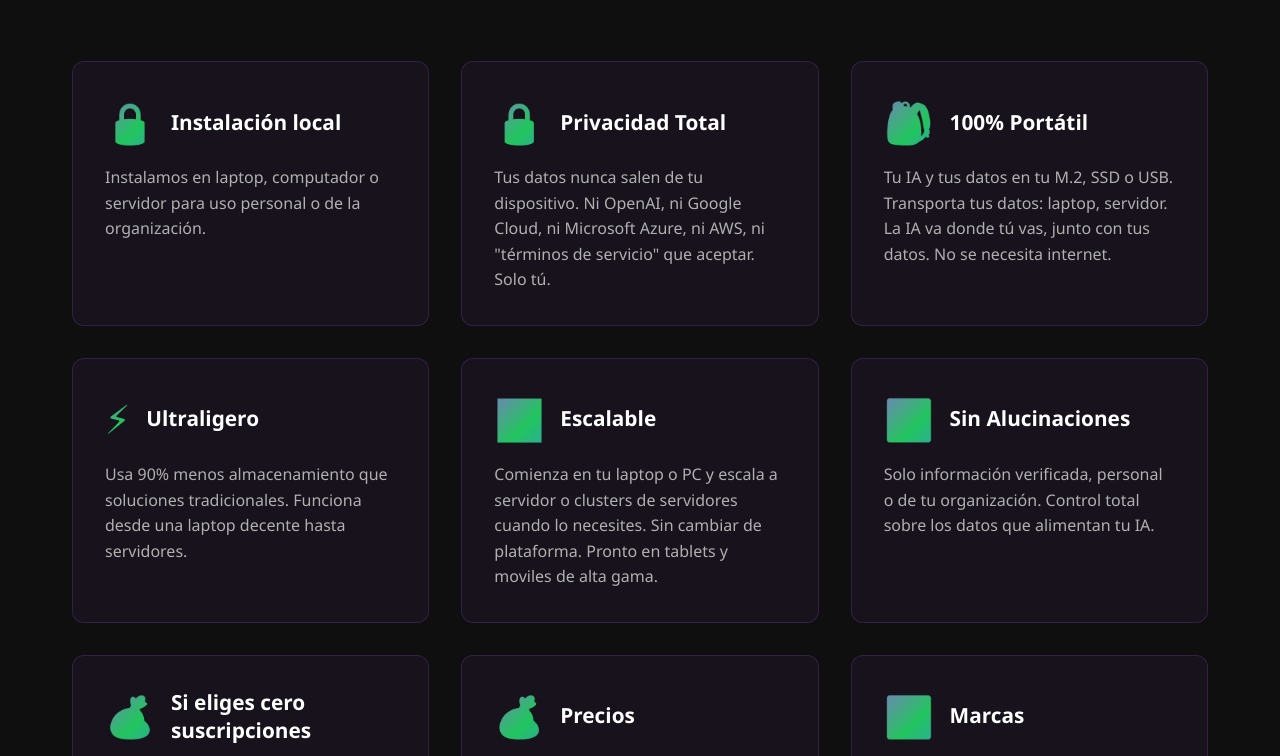
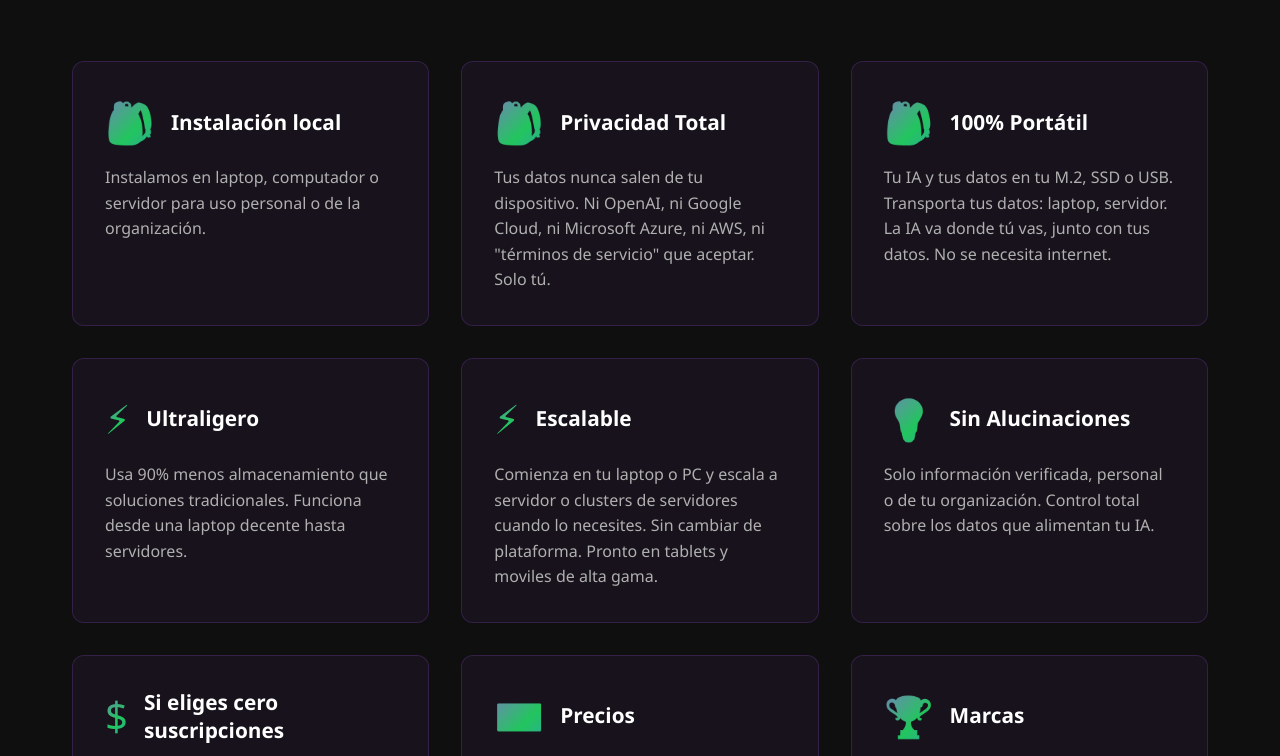
Before and after one commit to ricardoortegao/iasoloparami, a website: page public/index.html in a window 1280 px wide. Shown: the part 1028-1784 px from the top of the page. Drawn offline with Linux system fonts and the light colour scheme.

Commit message:
Actualizacion automatica

```diff
--- a/public/index.html
+++ b/public/index.html
@@ -974,7 +974,7 @@
         <div class="features-grid">
             <div class="feature-card">
                 <div class="feature-header">
-                    <div class="feature-icon">🔒</div>
+                    <div class="feature-icon">🎒</div>
                     <h3>Instalación local</h3>
                 </div>
                 <p>Instalamos en laptop, computador o servidor para uso personal o de la organización.</p>
@@ -982,7 +982,7 @@
 
             <div class="feature-card">
                 <div class="feature-header">
-                    <div class="feature-icon">🔒</div>
+                    <div class="feature-icon">🎒</div>
                     <h3>Privacidad Total</h3>
                 </div>
                 <p>Tus datos nunca salen de tu dispositivo. Ni OpenAI, ni Google Cloud, ni Microsoft Azure, ni AWS, ni "términos de servicio" que aceptar. Solo tú.</p>
@@ -1006,7 +1006,7 @@
 
             <div class="feature-card">
                 <div class="feature-header">
-                    <div class="feature-icon">📈</div>
+                    <div class="feature-icon">⚡</div>
                     <h3>Escalable</h3>
                 </div>
                 <p>Comienza en tu laptop o PC y escala a servidor o clusters de servidores cuando lo necesites. Sin cambiar de plataforma. Pronto en tablets y moviles de alta gama.</p>
@@ -1014,7 +1014,7 @@
 
             <div class="feature-card">
                 <div class="feature-header">
-                    <div class="feature-icon">✅</div>
+                    <div class="feature-icon">💡</div>
                     <h3>Sin Alucinaciones</h3>
                 </div>
                 <p>Solo información verificada, personal o de tu organización. Control total sobre los datos que alimentan tu IA.</p>
@@ -1022,28 +1022,31 @@
 
             <div class="feature-card">
                 <div class="feature-header">
-                    <div class="feature-icon">💰</div>
+                    <div class="feature-icon">$</div>
                     <h3>Si eliges cero suscripciones</h3>
                 </div>
                 <p>Sin cuotas mensuales ni tokens que cuidar. Tu IA por siempre. Sin sorpresas ni facturas recurrentes.</p>
             </div>
+
             <div class="feature-card">
                 <div class="feature-header">
-                    <div class="feature-icon">💰</div>
+                    <div class="feature-icon">💵</div>
                     <h3>Precios</h3>
                 </div>
                 <p>Revisa nuestro cotizador donde podrás indicar si necesitas hardware, software, capacitación, servicios.</p>
             </div>
+
             <div class="feature-card">
                 <div class="feature-header">
-                    <div class="feature-icon">✅</div>
+                    <div class="feature-icon">🏆</div>
                     <h3>Marcas</h3>
                 </div>
                 <p>Marcas reconocidas según presupuesto del cliente.</p>
             </div>
+
             <div class="feature-card">
                 <div class="feature-header">
-                    <div class="feature-icon">✅</div>
+                    <div class="feature-icon">🛡️</div>
                     <h3>Garantía y soporte</h3>
                 </div>
                 <p>Garantía de calidad y soporte de LIBRESOFT S. A & Ricardo Ortega, nombres de muy alto prestigio en tecnología</p>
```
